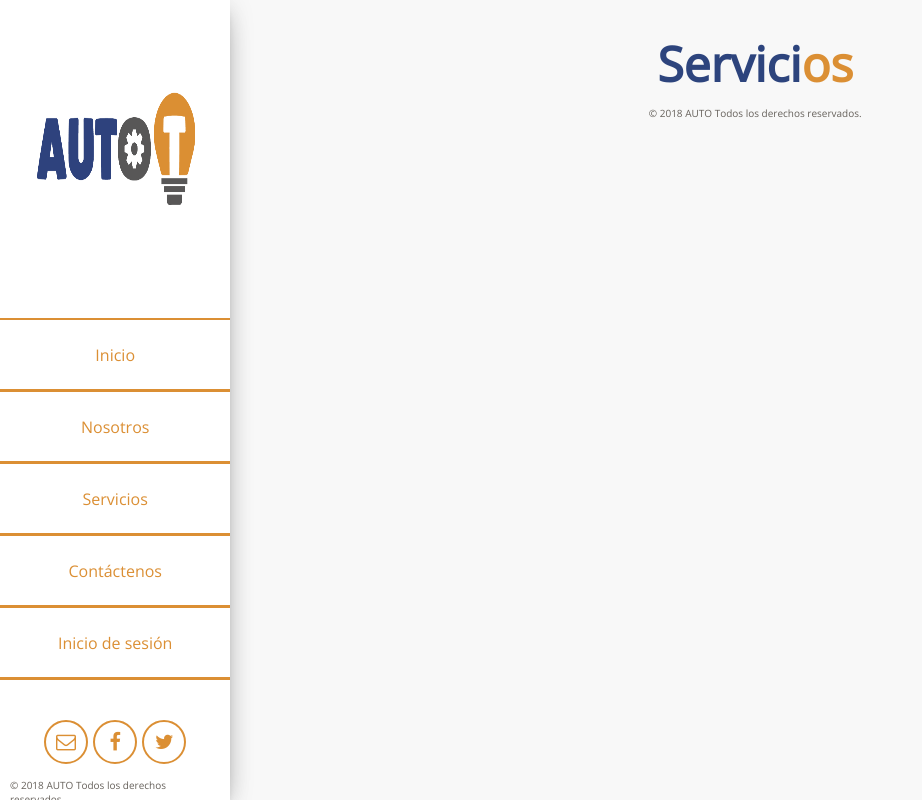
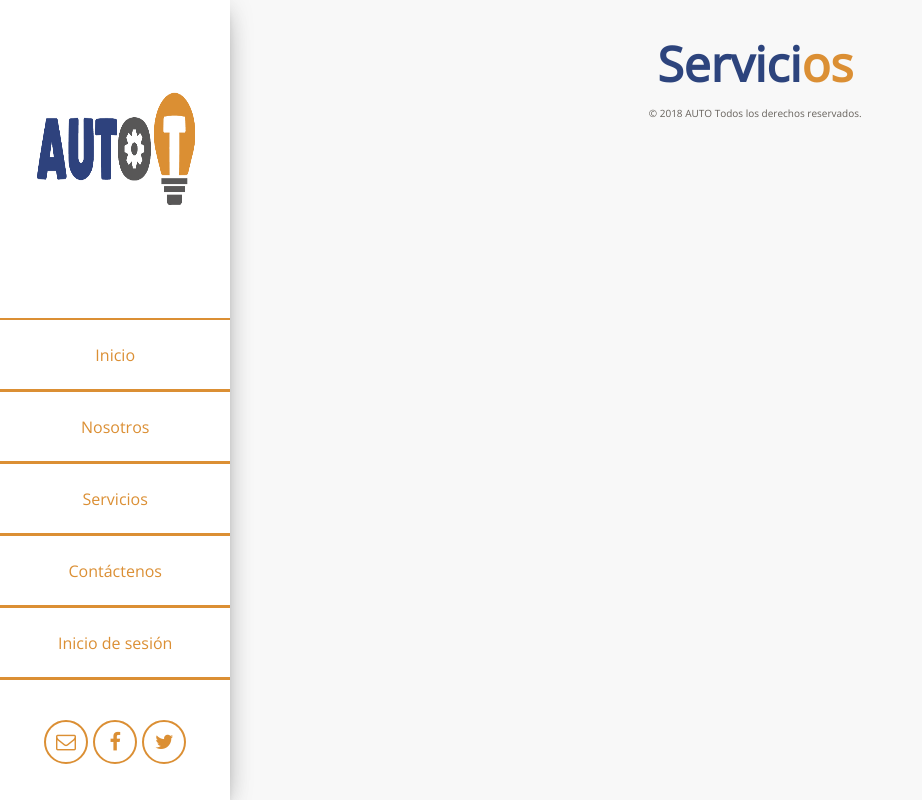
Before and after one commit to Brayangalvan/AUTOT-FRONTEND, a plain HTML site: page html/service.html in a window 1280 px wide. Shown: the whole page, without its empty margins (0-922 px from the left). Drawn offline with nearby package versions, Linux system fonts and the light colour scheme.

Commit message:
Correcion de service.html

```diff
--- a/html/service.html
+++ b/html/service.html
@@ -32,7 +32,6 @@
 						<a href="#"><i class="fa fa-facebook"> </i></a>
 						<a href="#"><i class="fa fa-twitter"> </i></a>
 					</div>
-					<span class="copyrigth">© 2018 AUTO Todos los derechos reservados.</span>
 				</footer>
 			</nav>
 		</header>
```
